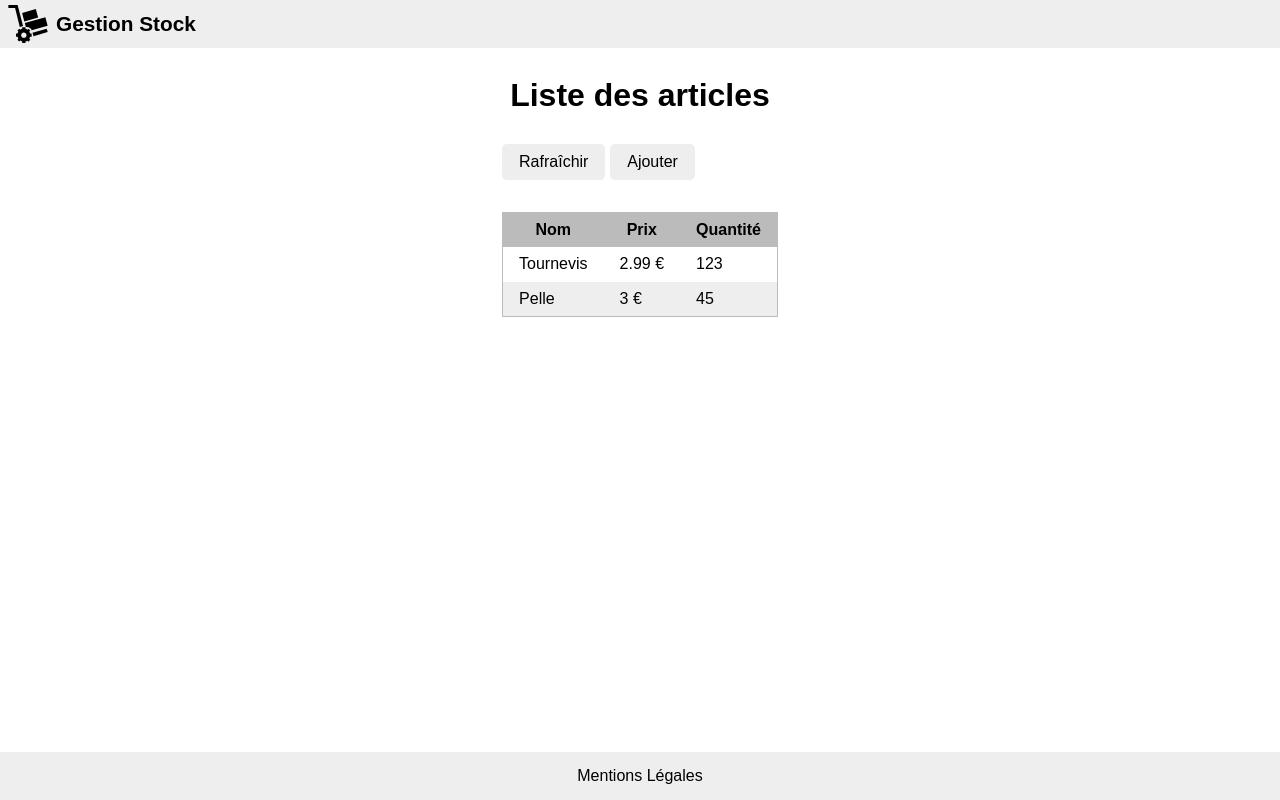
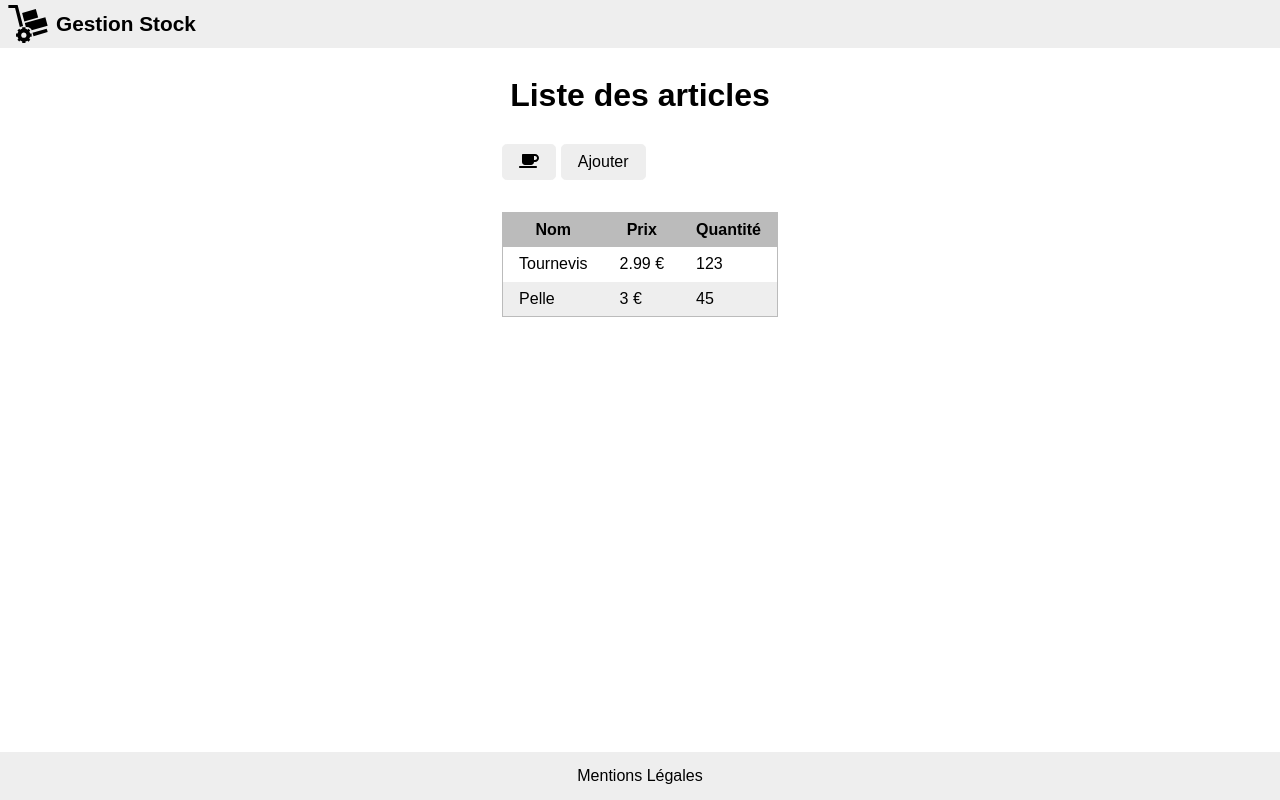
Before and after one commit to jlg-formation/agu-dec-2022, an Angular app in the folder front/: page /stock in a window 1280 px wide. Built offline with nearby package versions, Linux system fonts and the light colour scheme.

Commit message:
dev: fontawesome example

```diff
--- a/front/src/app/stock/stock.component.html
+++ b/front/src/app/stock/stock.component.html
@@ -2,7 +2,7 @@
   <h1>Liste des articles</h1>
   <div class="content">
     <nav>
-      <button (click)="refresh()">Rafraîchir</button>
+      <button (click)="refresh()"><fa-icon [icon]="faCoffee"></fa-icon></button>
       <a class="button" routerLink="add">Ajouter</a>
       <button
         [hidden]="selectedArticles.size === 0"
--- a/front/src/app/stock/stock.component.ts
+++ b/front/src/app/stock/stock.component.ts
@@ -1,4 +1,5 @@
 import { Component, HostListener } from '@angular/core';
+import { faCoffee } from '@fortawesome/free-solid-svg-icons';
 import { Article } from '../interfaces/article';
 import { ArticleService } from '../services/article.service';
 
@@ -8,6 +9,7 @@ import { ArticleService } from '../services/article.service';
   styleUrls: ['./stock.component.scss'],
 })
 export class StockComponent {
+  faCoffee = faCoffee;
   selectedArticles = new Set<Article>();
 
   constructor(protected articleService: ArticleService) {}
```
Also changed, not shown: front/src/app/app.module.ts (+4 -14 lines), front/src/app/stock/stock.module.ts (+7 -1 lines).
